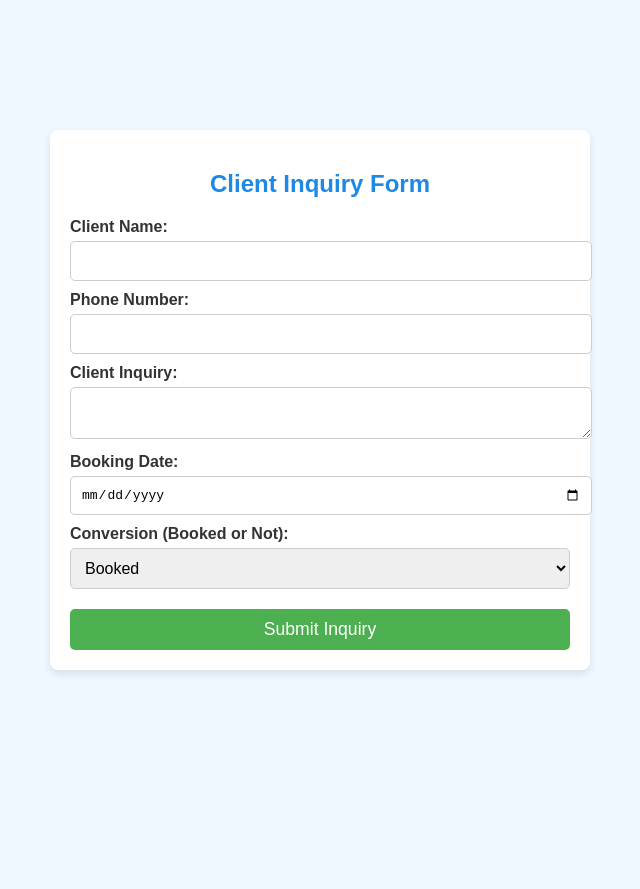
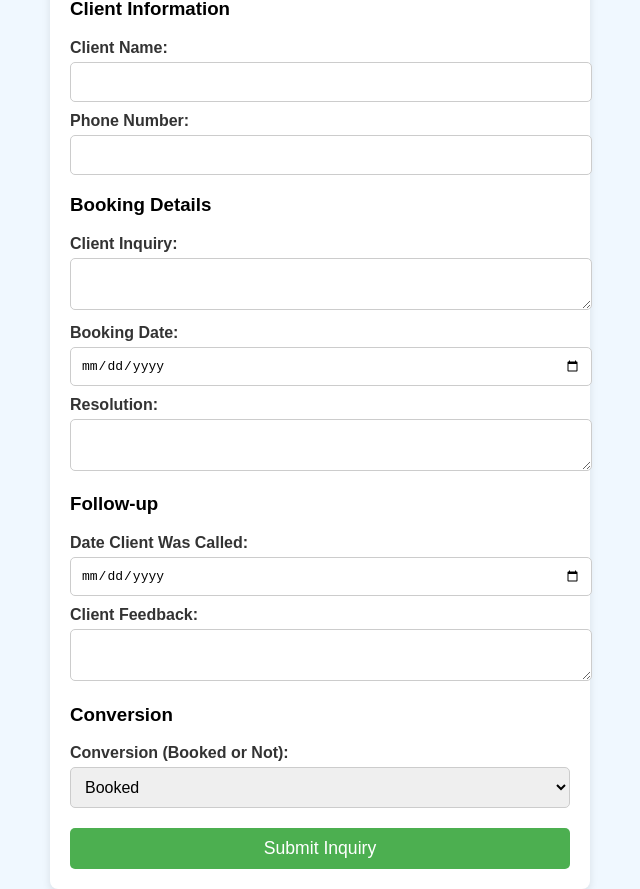
Before and after one commit to ttm9319/client-inquiry-form, a plain HTML site: page index.html in a window 1280 px wide. Shown: the whole page, without its empty margins (320-960 px from the left). Before the commit the page ends 800 px from the top, so only its background shows below. Drawn offline with Linux system fonts and the light colour scheme.

Commit message:
Update index.html

```diff
--- a/index.html
+++ b/index.html
@@ -27,6 +27,9 @@
         .form-container h2 {
             color: #1e88e5;
             text-align: center;
+        }
+        .form-section {
+            margin-top: 15px;
         }
         /* Labels and inputs */
         .form-container label {
@@ -67,23 +70,44 @@
     <div class="form-container">
         <h2>Client Inquiry Form</h2>
         <form action="/save-inquiry" method="POST">
+            <div class="form-section">
+                <h3>Client Information</h3>
                 <label for="client-name">Client Name:</label>
                 <input type="text" id="client-name" name="client-name" required>
 
                 <label for="phone-number">Phone Number:</label>
                 <input type="text" id="phone-number" name="phone-number" required>
+            </div>
 
+            <div class="form-section">
+                <h3>Booking Details</h3>
                 <label for="client-inquiry">Client Inquiry:</label>
                 <textarea id="client-inquiry" name="client-inquiry" required></textarea>
 
                 <label for="booking-date">Booking Date:</label>
                 <input type="date" id="booking-date" name="booking-date" required>
 
+                <label for="resolution">Resolution:</label>
+                <textarea id="resolution" name="resolution"></textarea>
+            </div>
+
+            <div class="form-section">
+                <h3>Follow-up</h3>
+                <label for="date-called">Date Client Was Called:</label>
+                <input type="date" id="date-called" name="date-called">
+
+                <label for="client-feedback">Client Feedback:</label>
+                <textarea id="client-feedback" name="client-feedback"></textarea>
+            </div>
+
+            <div class="form-section">
+                <h3>Conversion</h3>
                 <label for="conversion">Conversion (Booked or Not):</label>
                 <select id="conversion" name="conversion" required>
                     <option value="Booked">Booked</option>
                     <option value="Not Booked">Not Booked</option>
                 </select>
+            </div>
 
             <button type="submit">Submit Inquiry</button>
         </form>
```
Lines whose indentation alone changed are shown as unchanged.
